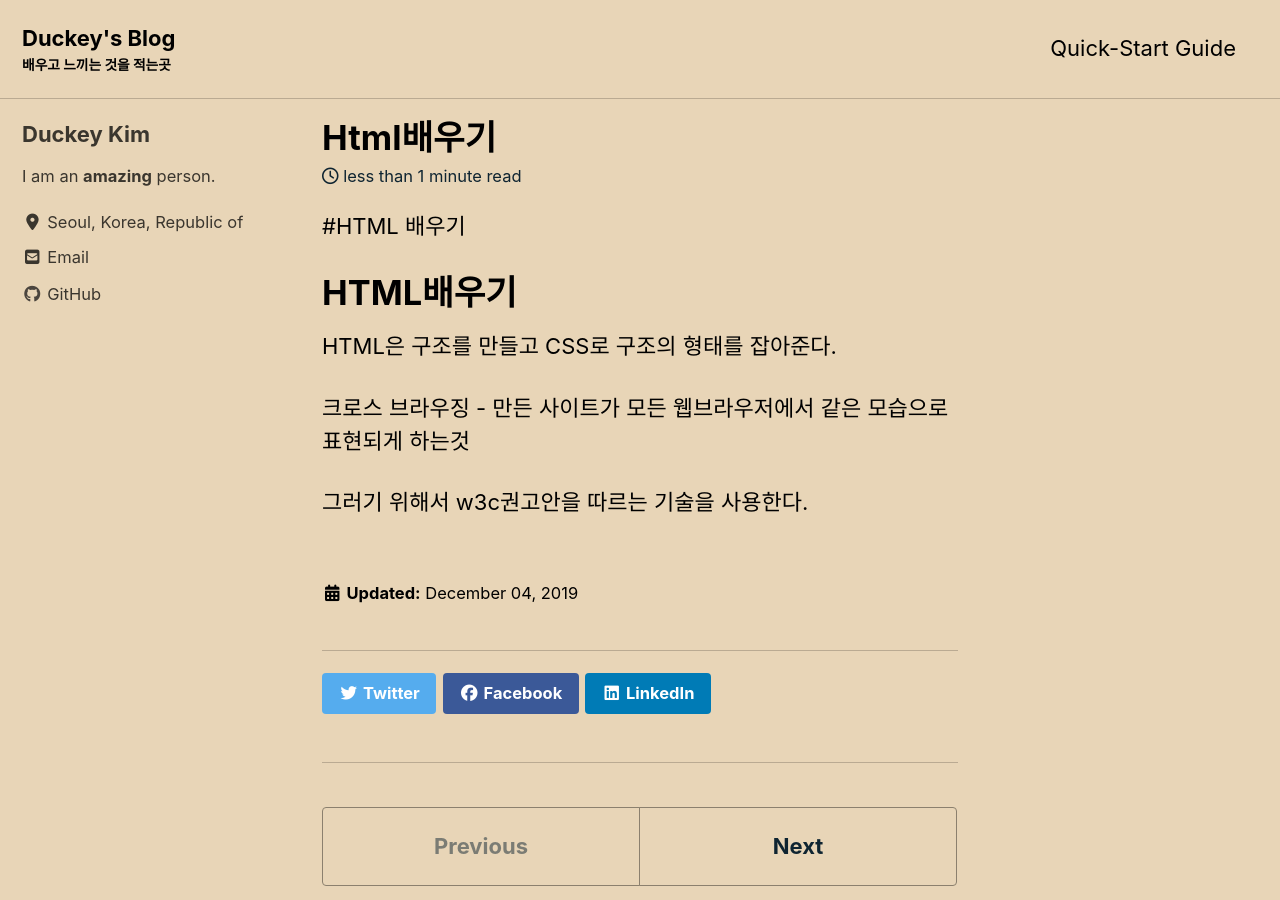
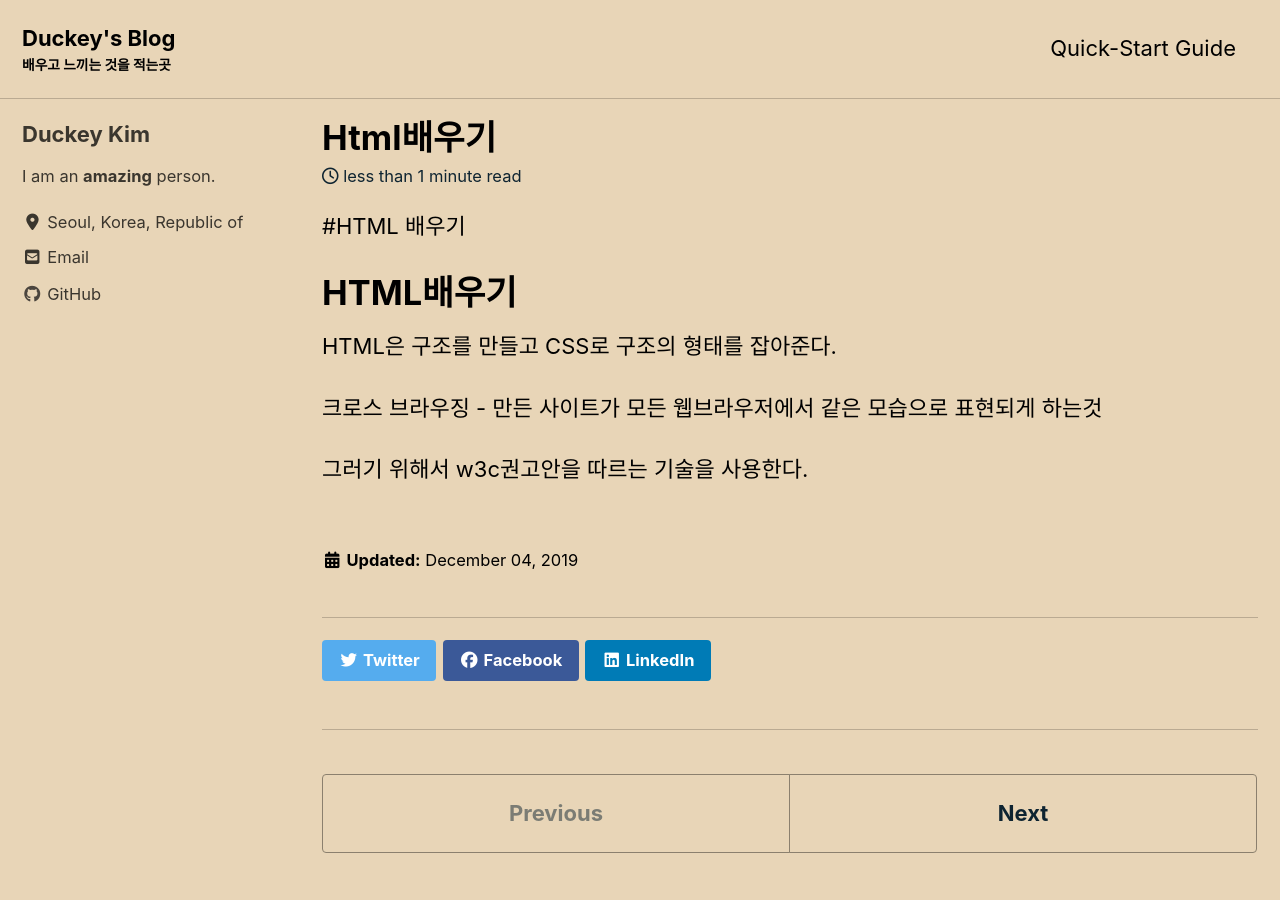
Before and after one commit to duckey-kim/duckey-kim.github.io, a Jekyll site: the page built from _posts/2019-12-04-HTML배우기.md, in a window 1280 px wide and 900 px high. Built offline with Jekyll 4.4.1, drawn with Linux system fonts in a browser that asks for light colours; cached includes are drawn as plain includes; nearby versions of some CDN libraries.

Commit message:
Update _page.scss

```diff
--- a/_sass/minimal-mistakes/_page.scss
+++ b/_sass/minimal-mistakes/_page.scss
@@ -39,12 +39,12 @@ body {
   @include breakpoint($large) {
     float: right;
     width: calc(100% - #{$right-sidebar-width-narrow});
-    padding-right: $right-sidebar-width-narrow;
+
   }
 
   @include breakpoint($x-large) {
     width: calc(100% - #{$right-sidebar-width});
-    padding-right: $right-sidebar-width;
+
   }
 
   .page__inner-wrap {
```
